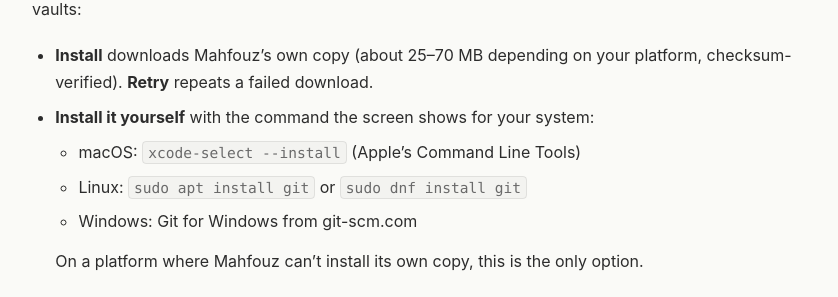
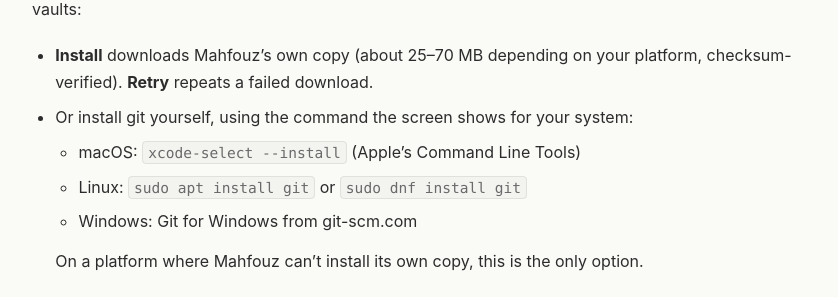
Before and after one commit to mahfouz-app/docs, a Jekyll site: the page built from guide.md, in a window 1280 px wide and 900 px high, scrolled down 11491 px. Shown: the part 153-450 px from the top of the window, without its empty margins (218-1056 px from the left). Built offline with Jekyll 4.4.1, drawn with Linux system fonts in a browser that asks for light colours.

Commit message:
docs: don't style the self-install fallback as a button
The Git is required screen has no control named Install it yourself;
the fallback is a line of text beside Install.

Co-Authored-By: Claude Opus 5.5 <noreply@anthropic.com>

```diff
--- a/HELP.md
+++ b/HELP.md
@@ -472,7 +472,7 @@ screen instead of opening your vaults:
 
 - **Install** downloads Mahfouz's own copy (about 25–70 MB depending on
   your platform, checksum-verified). **Retry** repeats a failed download.
-- **Install it yourself** with the command the screen shows for your
+- Or install git yourself, using the command the screen shows for your
   system:
   - macOS: `xcode-select --install` (Apple's Command Line Tools)
   - Linux: `sudo apt install git` or `sudo dnf install git`
```
